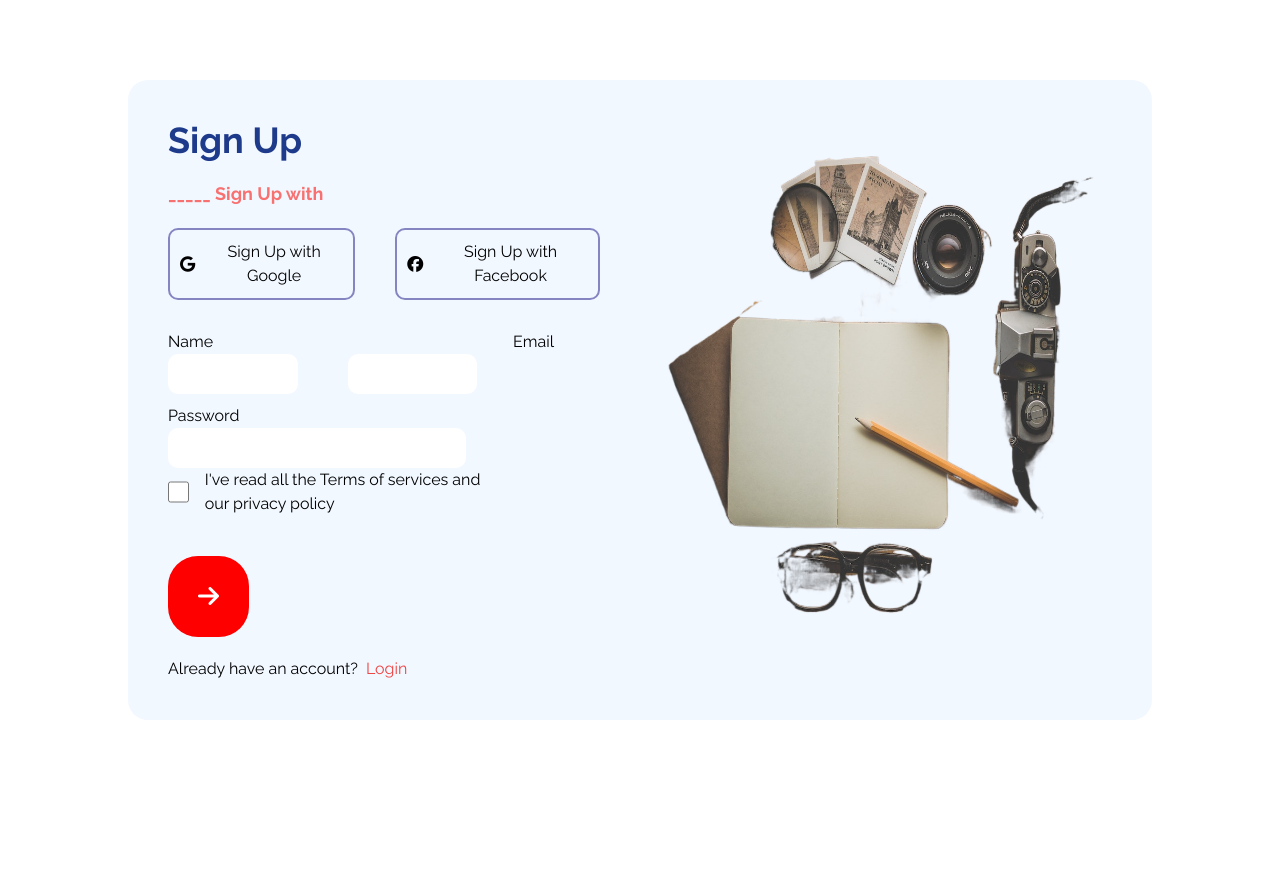
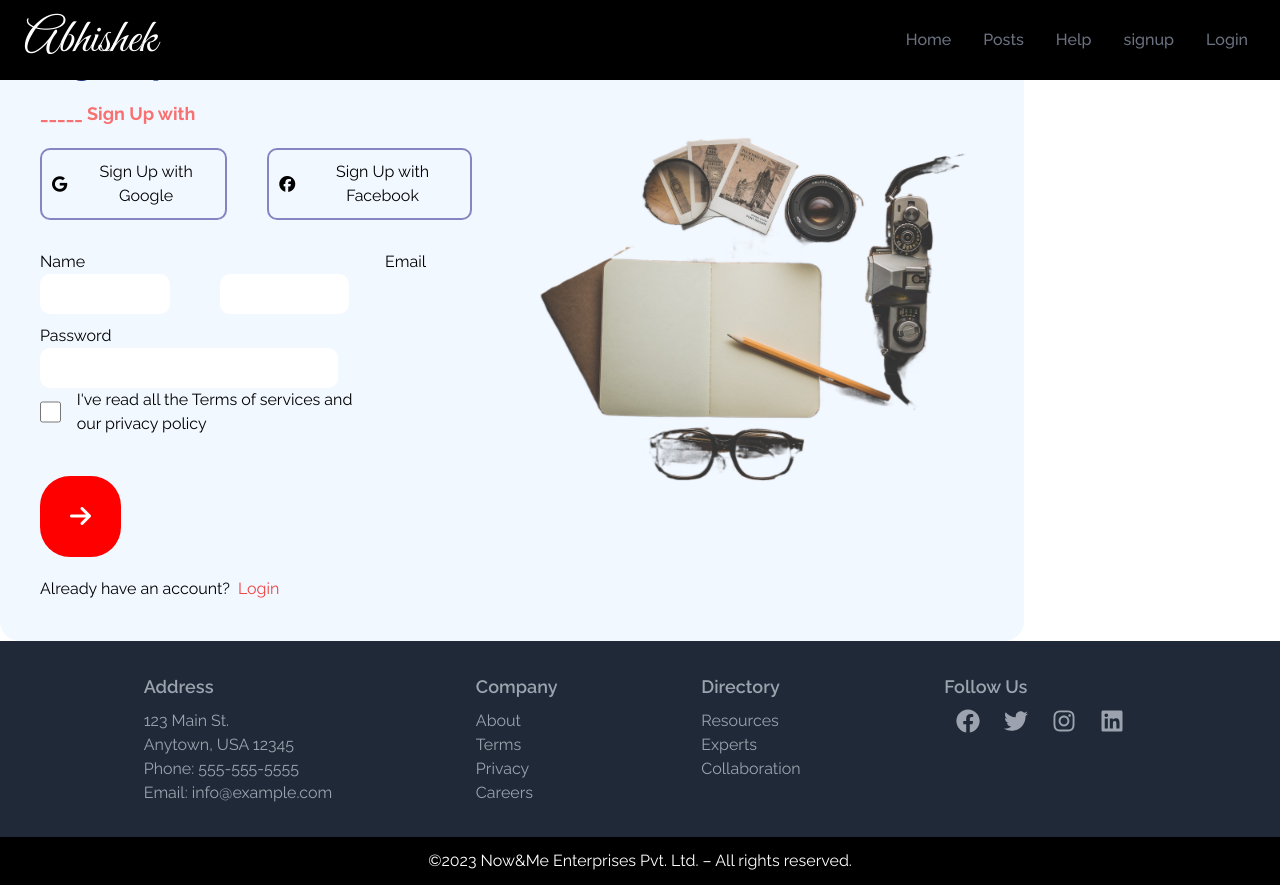
Before and after one commit to parth9643/men-tal_health, a React (Vite) app: page /signup in a window 1280 px wide. Before the commit the page ends 800 px from the top, so only its background shows below. Built offline with nearby package versions, Linux system fonts and the light colour scheme; a web font is replaced by a local one.

Commit message:
footeradded

```diff
--- a/src/App.css
+++ b/src/App.css
@@ -1,7 +1,18 @@
 
 .app{
-  height: 100vh;
+  /* height: 100vh; */
   display: flex;
-  justify-content: center;
+  flex-direction: column;
+  /* justify-content: center; */
+  /* align-items: center; */
+}
+.footer{
+  position: absolute; /* set the position of the footer to absolute */
+  bottom: 0; /* set the bottom position of the footer to 0 */
+  width: 100%; /* set the width of the footer to 100% of its container */
+  height: 50px; /* set the height of the footer to a fixed value */
+  background-color: #f5f5f5; /* add a background color to the footer */
+  display: flex; /* set the display of the footer to flex */
+  justify-content: center; /* center the contents of the footer horizontally */
   align-items: center;
 }
--- a/src/App.jsx
+++ b/src/App.jsx
@@ -2,21 +2,36 @@ import React from 'react'
 import Navbar from './components/Navbar'
 import "./App.css"
 import Signup from "./components/SignUp"
+import Footer from "./components/Footer"
 import {Routes, Route, Link} from "react-router-dom"
-
  import Login from "./components/Login"
+import Home from './components/Home'
+import Affooter from './components/Affooter'
+// import Footer from './components/Footer'
 
 const App = () => {
   return (
     <div className='app'>
 
 
+<Navbar className=""/>
+
+
 
 <Routes>
-<Route exact path='/' element={<Navbar/>}></Route>
+
+
+{/* <Route exact path='/*' element={<Footer/>}></Route> */}
+{/* <Route exact path='/Home' element={<Home/>}></Route> */}
+
+  <Route exact path='/Home' element={<Home/>}></Route>
+
+
   <Route exact path='/signup' element={<Signup/>}></Route>
   <Route exact path='/Login' element={<Login/>}></Route>
 </Routes>
+<Footer/>
+<Affooter/>
 
     </div>
   )
--- /dev/null
+++ b/src/components/Affooter.jsx
@@ -0,0 +1,11 @@
+import React from 'react'
+
+const affooter = () => {
+  return (
+    <div className='bg-black text-white  flex justify-center py-3'>
+      <p className=''>©2023 Now&Me Enterprises Pvt. Ltd. – All rights reserved.</p>
+    </div>
+  )
+}
+
+export default affooter
--- a/src/components/Footer.jsx
+++ b/src/components/Footer.jsx
@@ -0,0 +1,53 @@
+import React from 'react';
+import { FaFacebook, FaTwitter, FaInstagram, FaLinkedin } from "react-icons/fa";
+
+const socialMediaLinks = [
+  { href: "https://www.facebook.com", icon: FaFacebook },
+  { href: "https://www.twitter.com", icon: FaTwitter },
+  { href: "https://www.instagram.com", icon: FaInstagram },
+  { href: "https://www.linkedin.com", icon: FaLinkedin }
+];
+
+const Footer = () => {
+  return (
+    <footer className="bg-gray-800 text-gray-400 py-8">
+      <div className="container mx-auto flex justify-evenly">
+        <div>
+          <h3 className="text-lg font-semibold mb-2">Address</h3>
+           <a href=""> <p>123 Main St.</p></a>
+           <a href=""> <p>Anytown, USA 12345</p></a>
+            <a href=""> <p>Phone: 555-555-5555</p></a>
+           <a href=""> <p>Email: info@example.com</p></a>
+        </div>
+        <div>
+          <h3 className="text-lg font-semibold mb-2">Company</h3>
+           <a href=""> <p>About</p></a>
+           <a href=""> <p>Terms</p></a>
+            <a href=""> <p>Privacy</p></a>
+           <a href=""> <p>Careers</p></a>
+        </div>
+        <div>
+          <h3 className="text-lg font-semibold mb-2">Directory</h3>
+           <a href=""> <p>Resources</p></a>
+           <a href=""> <p>Experts</p></a>
+            <a href=""> <p>Collaboration</p></a>
+
+        </div>
+
+
+        <div>
+          <h3 className="text-lg font-semibold mb-2">Follow Us</h3>
+          <div className="flex justify-center">
+            {socialMediaLinks.map((link, index) => (
+              <a key={index} href={link.href} className="mx-3">
+                <link.icon size={24} />
+              </a>
+            ))}
+          </div>
+        </div>
+      </div>
+    </footer>
+  );
+};
+
+export default Footer;
--- /dev/null
+++ b/src/components/Home.css
@@ -0,0 +1,4 @@
+.home{
+    display: flex;
+    /* justify-content: space-between; */
+}
--- a/src/components/Home.jsx
+++ b/src/components/Home.jsx
@@ -0,0 +1,21 @@
+import React from 'react'
+import man from '../assets/man.jpg'
+import './Home.css'
+
+
+const Home = () => {
+    return (
+        <div className="home">
+          <div className="content">
+            <h1 className='text-lg font-semibold mb-2'>Welcome to My Website</h1>
+            <p>Lorem ipsum dolor sit amet, consectetur adipiscing elit, <br /> sed do eiusmod tempor incididunt ut labore et  <br /> dolore magna aliqua. Ut enim ad minim veniam, quis nostrud <br /> exercitation ullamco laboris nisi ut aliquip ex ea commodo consequat.</p>
+            <button>Learn More</button>
+          </div>
+          <div className="image">
+            <img  className='w-1/2 m-0 ' src={man} alt="Hero Section Image" />
+          </div>
+        </div>
+      )
+}
+
+export default Home
```
Also changed, not shown: src/assets/man.jpg (added).
